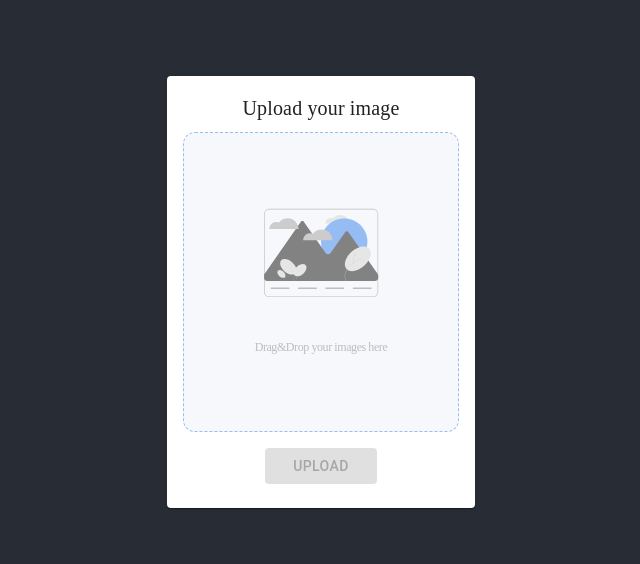
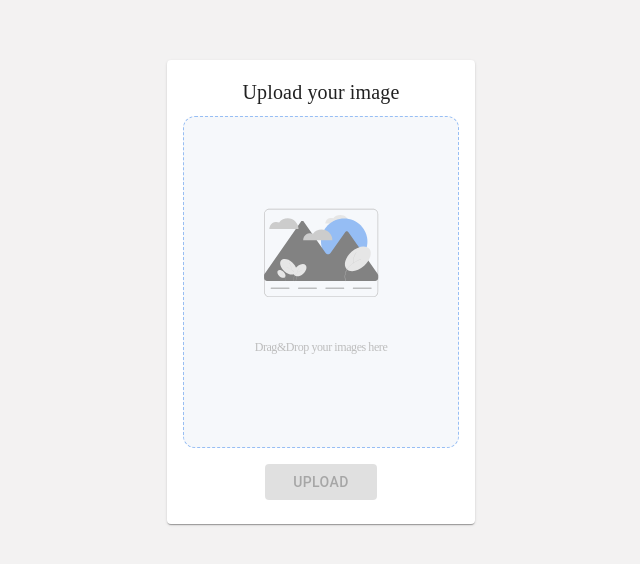
Before and after one commit to yukiorita1117/Image-Uploader, a React (Create React App) app: page / in a window 1280 px wide. Shown: the part 108-672 px from the top of the page, without its empty margins (319-959 px from the left). Built offline with nearby package versions, Linux system fonts and the light colour scheme.

Commit message:
feat style

```diff
--- a/src/App.css
+++ b/src/App.css
@@ -14,7 +14,8 @@
 }
 
 .App-header {
-  background-color: #282c34;
+  /* background-color: #282c34; */
+  background-color: #e4e3e373;
   min-height: 100vh;
   display: flex;
   flex-direction: column;
--- a/src/App.tsx
+++ b/src/App.tsx
@@ -1,5 +1,4 @@
 import React from "react";
-import logo from "./logo.svg";
 import "./App.css";
 import Upload from "./components/Upload";
 
--- a/src/components/Upload.tsx
+++ b/src/components/Upload.tsx
@@ -19,7 +19,7 @@ const DashedFrame = styled.div`
   flex-direction: column;
   justify-content: center;
   border: dashed 1px blue;
-  height: 300px;
+  height: 332px;
   width: 276px;
   align-items: center;
   margin-top: 8px;
```
